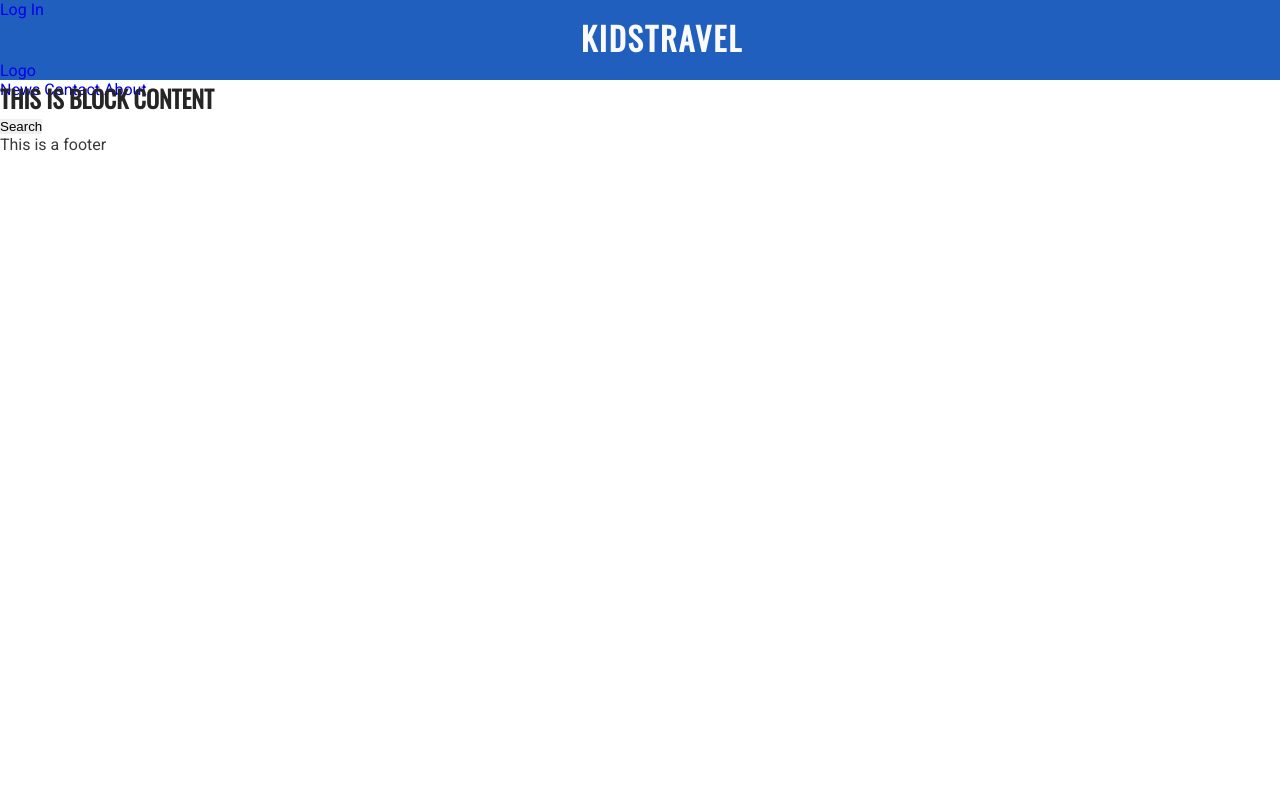
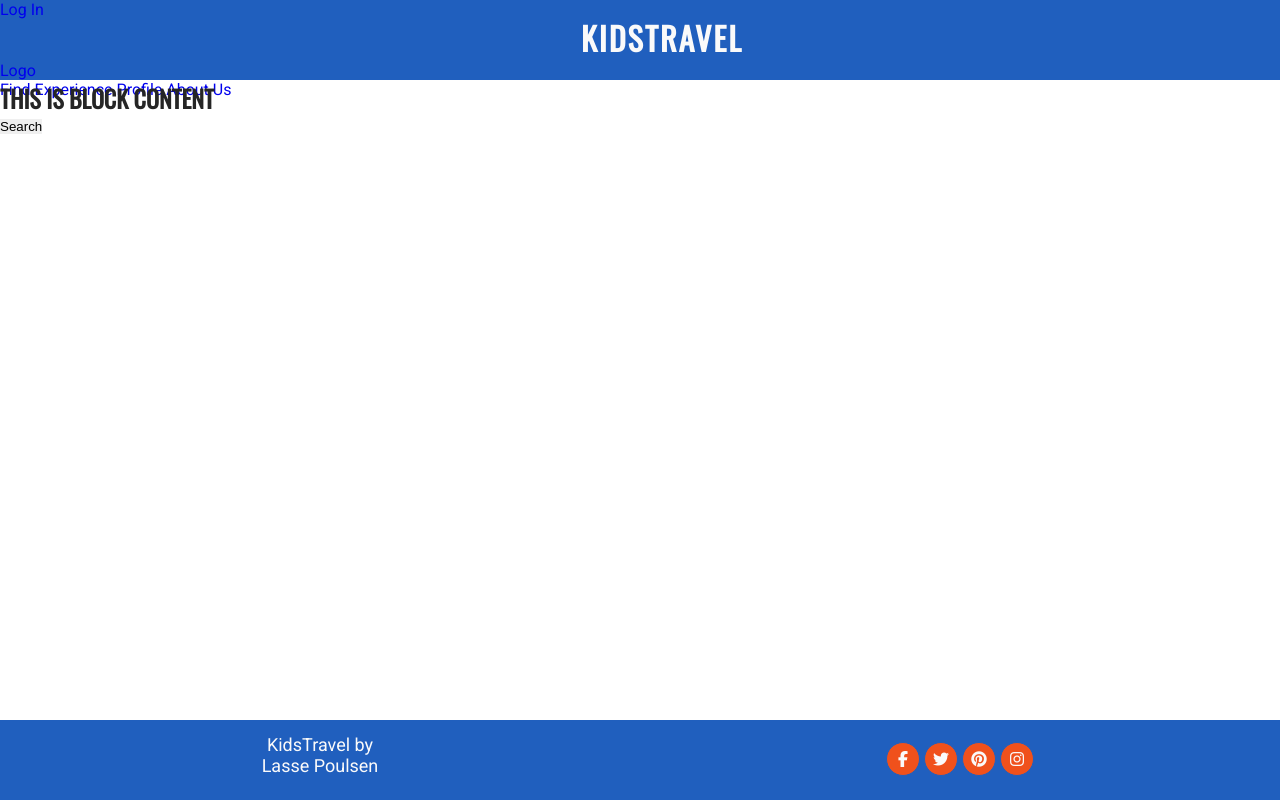
Before and after one commit to Lasserini/kidstravelp4, a Django app: page / in a window 1280 px wide. Run offline with Django 3.2, Linux system fonts and the light colour scheme; some libraries are stand-ins or nearby versions.

Commit message:
Add base.html footer content and styling

```diff
--- a/static/css/style.css
+++ b/static/css/style.css
@@ -46,3 +46,60 @@ header h1 {
 #header_profile_link {
     float: left;
 }
+
+/* Footer Styling */
+footer {
+    position: fixed;
+    left: 0;
+    bottom: 0;
+    width: 100%;
+    height: 80px;
+    background-color: #205fbe;
+    color: #fafafa;
+}
+
+footer ul {
+    list-style-type: none;
+}
+
+#made_by {
+    float: left;
+    text-align: center;
+    width: 50%;
+    font-size: 18px;
+    padding-top: 14px;
+}
+
+#social_links {
+    float: right;
+    text-align: center;
+    width: 50%;
+}
+
+.social_list_item {
+    display: inline-block;
+}
+
+.social_list_item a i {
+    width: 24px;
+    height: 24px;
+    padding: 4px;
+    margin-top: 22px;
+    border-radius: 50%;
+    font-size: 16px;
+    line-height: 24px;
+    text-align: center;
+    color: #fafafa;
+    background: #f0511c;
+    border: solid 1px;
+    border-color: #205fbe;
+    transition: all 0.4s ease-in-out;
+    -moz-transition: all 0.4s ease-in-out;
+    -webkit-transition: all 0.4s ease-in-out;
+}
+
+.social_list_item i:hover {
+    background: #064221;
+    border: solid 1px;
+    border-color: black;
+}
--- a/templates/base.html
+++ b/templates/base.html
@@ -9,6 +9,7 @@
     <meta name="description" content="KidsTravel helps you find activities whilst traveling with children">
     <meta name="keywords" content="kids, children, travel, vacation, holiday, activities, Florence, Copenhagen">
     <link rel="stylesheet" href="{% static 'css/style.css' %}">
+    <script src="https://kit.fontawesome.com/27ecbfa54d.js" crossorigin="anonymous"></script>
     <title>KidsTravel</title>
 </head>
 <body>
@@ -21,9 +22,9 @@
             <a href="#home" class="active">Logo</a>
             <!-- Navigation links (hidden by default) -->
             <div id="myLinks">
-              <a href="#news">News</a>
-              <a href="#contact">Contact</a>
-              <a href="#about">About</a>
+              <a href="{% url 'home' %}">Find Experience</a>
+              <a href="#">Profile</a>
+              <a href="#">About Us</a>
             </div>
     </header>
 
@@ -33,9 +34,38 @@
     {% endblock content %}
 
     <footer>
-        <p>This is a footer</p>
+        <p id="made_by">
+            KidsTravel by<br>
+            Lasse Poulsen
+        </p>
+        <!-- Actual links not added, as its a demo project for now :) -->
+        <ul id="social_links">
+            <li class="social_list_item">
+                <a target="_blank" href="#">
+                    <i class="fa fa-facebook" aria-hidden="true"></i>
+                    <span class="sr-only">Facebook</span>
+                </a>
+            </li>
+            <li class="social_list_item">
+                <a target="_blank" href="#">
+                    <i class="fa fa-twitter" aria-hidden="true"></i>
+                    <span class="sr-only">Twitter</span>
+                </a>
+            </li>
+            <li class="social_list_item">
+                <a target="_blank" href="#">
+                    <i class="fa fa-pinterest" aria-hidden="true"></i>
+                    <span class="sr-only">Pinterest</span>
+                </a>
+            </li>
+            <li class="social_list_item">
+                <a target="_blank" href="#">
+                    <i class="fa fa-instagram" aria-hidden="true"></i>
+                    <span class="sr-only">Instagram</span>
+                </a>
+            </li>
+        </ul>
     </footer>
-
 
 </body>
 </html>
```
